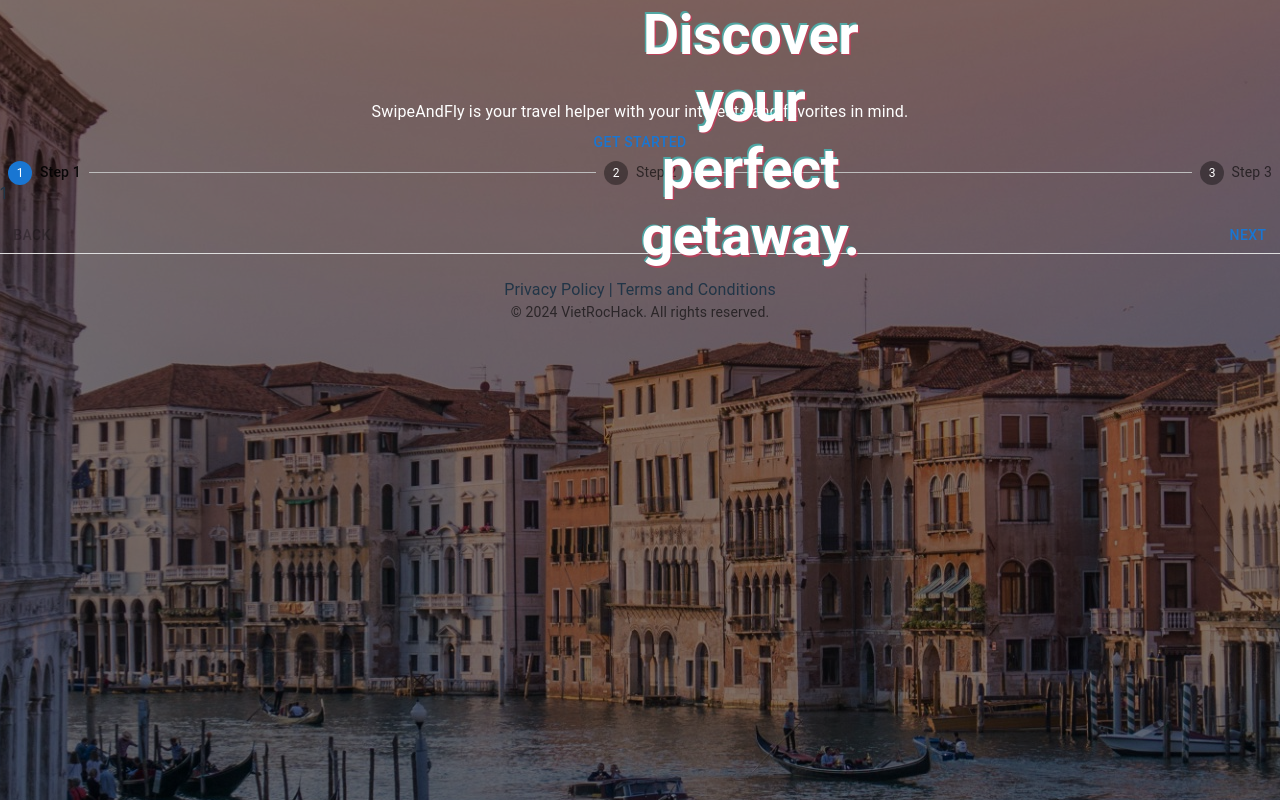
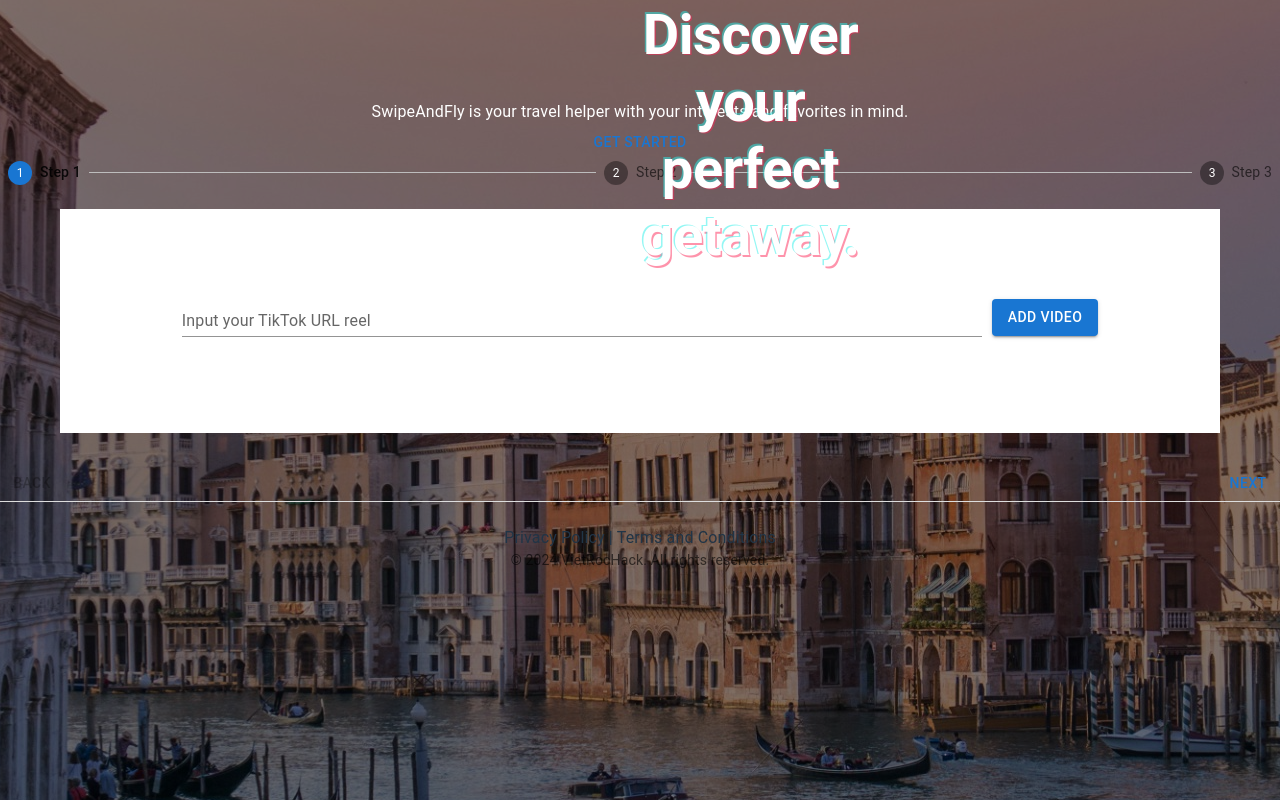
Before and after one commit to VietRocHack/TripPlanner-frontend, a React (Vite) app: page /get-started in a window 1280 px wide. Built offline with nearby package versions, Linux system fonts and the light colour scheme.

Commit message:
Add textfield and button to asubmit video

```diff
--- a/src/components/VideoSelector/VideoSelector.tsx
+++ b/src/components/VideoSelector/VideoSelector.tsx
@@ -1,6 +1,7 @@
-import { Box, Grid, IconButton, TextField } from "@mui/material";
+import { Box, Button, Grid, IconButton, TextField } from "@mui/material";
 import { ChangeEvent, useState } from "react";
 import AspectRatio from "@mui/joy/AspectRatio";
+
 // import Typography from "@mui/material/Typography";
 
 // interface VideoSelectorProps {
@@ -33,15 +34,31 @@
     <Box
       sx={{
         display: "flex",
+        // alignItems: "center",
+        justifyContent: "center",
+        width: "100%",
+      }}
+    >
+      <Box
+        sx={{
+          display: "flex",
+          flexDirection: "column",
+          justifyContent: "center",
+          maxWidth: 1000,
+          width: "100%",
+          margin: 3,
+          marginBottom: { xs: 2, sm: 2 },
+          backgroundColor: "white",
+          padding: 10
+        }}
+      >
+        <Box
+          sx={{
+            display: "flex",
+            justifyContent: "center",
             alignItems: "center",
-        width: {
-          xs: 300,
-          sm: "calc(100% - 42px)",
-          md: 672,
-          lg: 810,
-          xl: 925,
-        },
-        marginBottom: { xs: 2, sm: 2 },
+            width: "100%",
+            marginBottom: 4
           }}
         >
           <TextField
@@ -53,7 +70,11 @@
             value={vid}
             color="primary"
             InputProps={{ style: { width: "auto" } }}
-        sx={{ marginBottom: { xs: 2, sm: 0 }, input: { color: "white" } }}
+            sx={{
+              marginBottom: { xs: 2, sm: 0 },
+              width: "80%",
+              input: { color: "white" }
+            }}
           />
 
           <input
@@ -62,35 +83,31 @@
             type="text"
             value={vid}
           />
-      <label htmlFor="video-upload">
-        <IconButton
-          color="primary"
-          aria-label="upload video"
-          component="span"
-          onClick={handleUpLoad}
+          <Button
+            variant="contained"
             sx={{
-            width: 56,
-            height: 56,
-            marginLeft: 1,
+              margin: "10px 0 0 10px"
             }}
           >
-          {/* <FileUploadOutlinedIcon sx={{ fontSize: 40 }} /> */}
-        </IconButton>
-      </label>
+            Add video
+          </Button>
 
+        </Box>
         <Grid container spacing={2} sx={{ flexGrow: 1 }}>
           {listVid.map((video, index) => (
             <Grid item xs={12} sm={6} md={3.5} key={index}>
               <AspectRatio ratio="9/16" sx={{ borderRadius: "20px" }}>
-              <iframe
+                {/* <iframe
                   className="tiktok-embed"
                   src="https://www.tiktok.com/player/v1/6718335390845095173?rel=0&description=1"
                   style={{ borderRadius: "inherit" }}
-              />
+                /> */}
+                {video}
               </AspectRatio>
             </Grid>
           ))}
         </Grid>
       </Box>
+    </Box>
   );
 }
--- a/src/pages/GetStartedScreen/GetStartedScreen.tsx
+++ b/src/pages/GetStartedScreen/GetStartedScreen.tsx
@@ -22,7 +22,7 @@
           <CustomHorizontalStepper
           steps={["Step 1", "Step 2", "Step 3"]}
           nodes={[
-            <>1</>,
+            <VideoSelector />,
             <VideoSelector />,
             <>3</>,
             <>end</>
```
Lines whose indentation alone changed are shown as unchanged.
